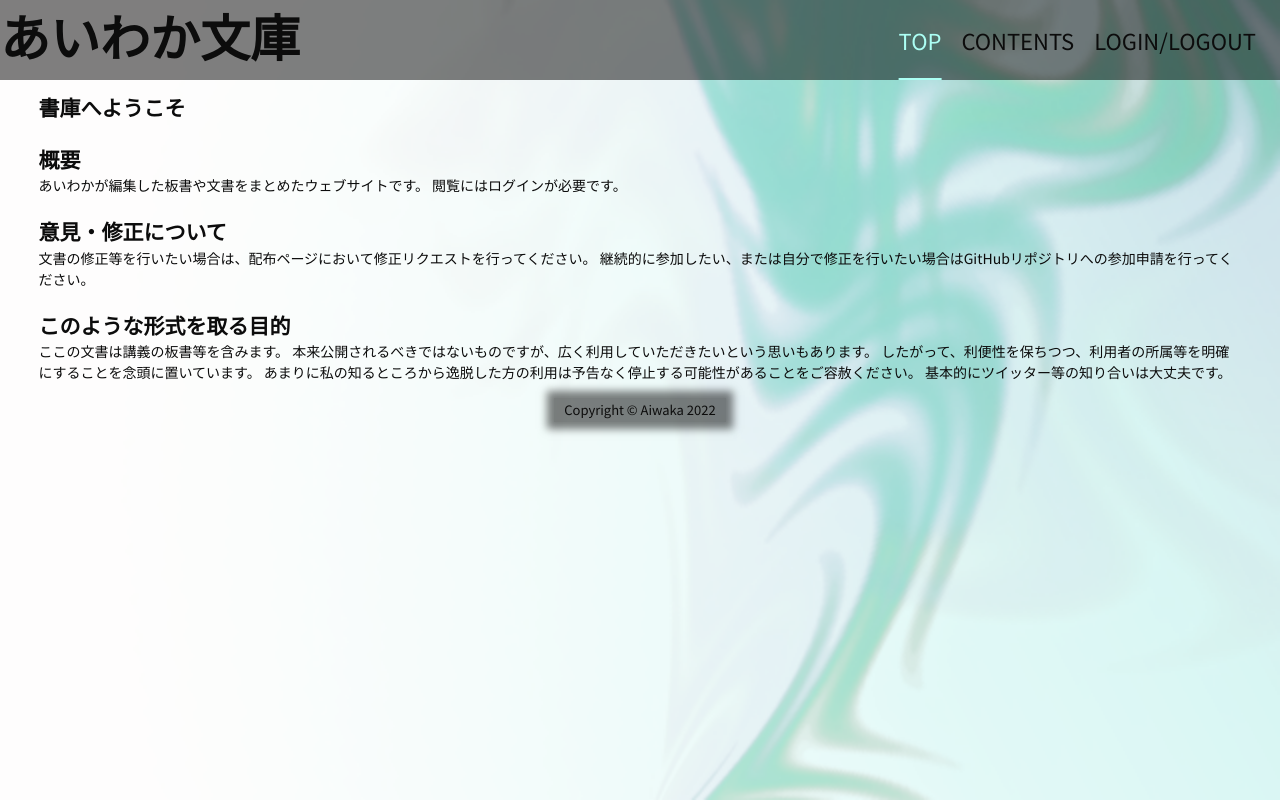
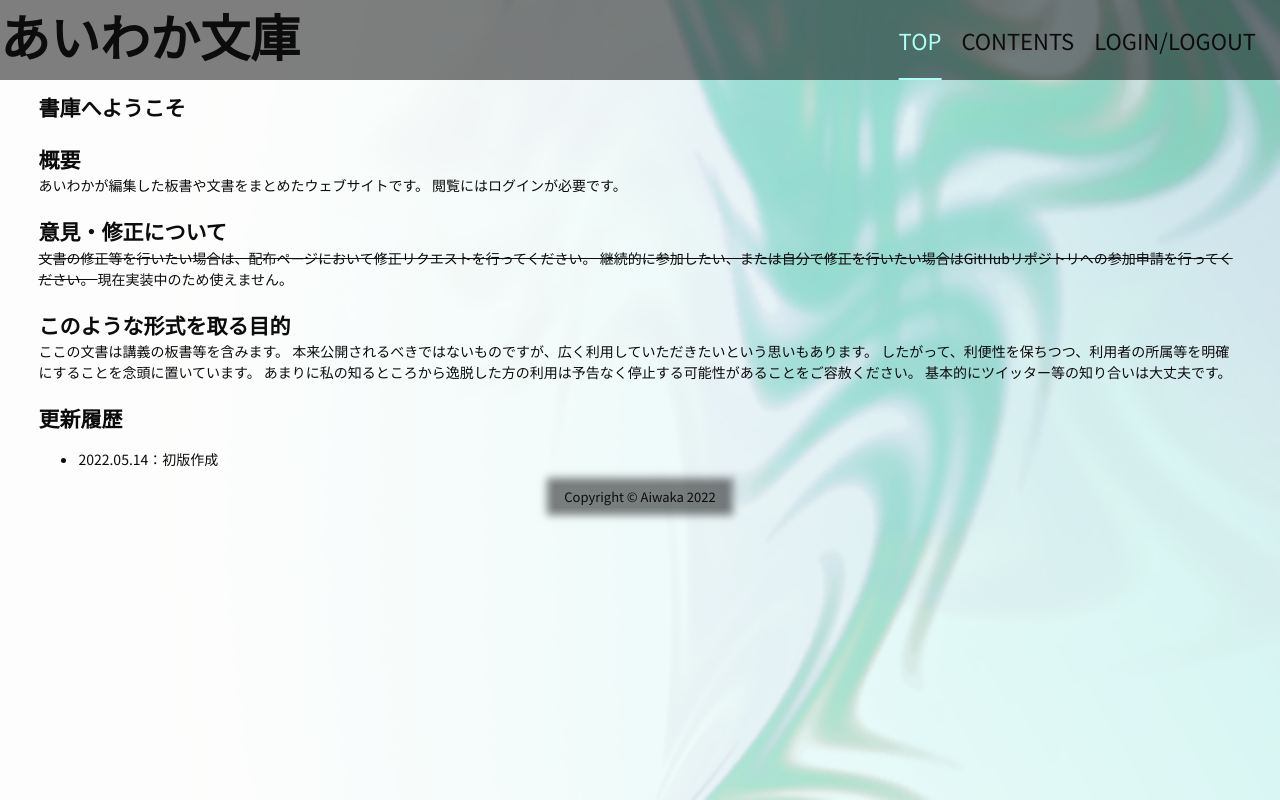
Before and after one commit to littleIkawa/aiwaka-bunko, a Vue app: page / in a window 1280 px wide. Built offline with nearby package versions, Linux system fonts and the light colour scheme; no server answers.

Commit message:
modify info

```diff
--- a/src/views/HomePage.vue
+++ b/src/views/HomePage.vue
@@ -9,8 +9,11 @@
 
     <h2>意見・修正について</h2>
     <p>
-      文書の修正等を行いたい場合は、配布ページにおいて修正リクエストを行ってください。
-      継続的に参加したい、または自分で修正を行いたい場合はGitHubリポジトリへの参加申請を行ってください。
+      <s>
+        文書の修正等を行いたい場合は、配布ページにおいて修正リクエストを行ってください。
+        継続的に参加したい、または自分で修正を行いたい場合はGitHubリポジトリへの参加申請を行ってください。
+      </s>
+      現在実装中のため使えません。
     </p>
 
     <h2>このような形式を取る目的</h2>
@@ -21,6 +24,11 @@
       あまりに私の知るところから逸脱した方の利用は予告なく停止する可能性があることをご容赦ください。
       基本的にツイッター等の知り合いは大丈夫です。
     </p>
+
+    <h2>更新履歴</h2>
+    <ul>
+      <li>2022.05.14：初版作成</li>
+    </ul>
   </div>
 </template>
 
```
